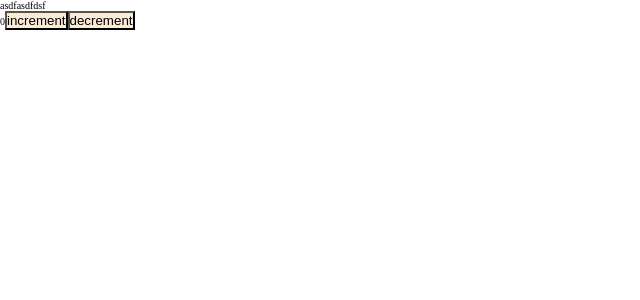
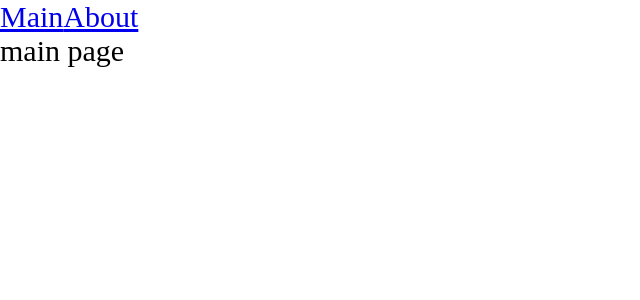
Before and after one commit to AndreySavchenkov/ulbi, a React app: page / in a window 1280 px wide. Shown: the top 300 px of the page, without its empty margins (0-640 px from the left). Built offline with nearby package versions, Linux system fonts and the light colour scheme.

Commit message:
feat: routing and lazy loading pages

```diff
--- a/package.json
+++ b/package.json
@@ -15,11 +15,13 @@
     "@types/node": "^20.5.1",
     "@types/react": "^18.2.20",
     "@types/react-dom": "^18.2.7",
+    "@types/react-router-dom": "^5.3.3",
     "@types/webpack": "^5.28.1",
     "@types/webpack-dev-server": "^4.7.2",
     "html-webpack-plugin": "^5.5.3",
     "mini-css-extract-plugin": "^2.7.6",
     "react-dom": "^18.2.0",
+    "react-router-dom": "^6.15.0",
     "ts-loader": "^9.4.4",
     "ts-node": "^10.9.1",
     "typescript": "^5.1.6",
--- a/src/App.tsx
+++ b/src/App.tsx
@@ -1,11 +1,20 @@
-import { Counter } from './components/Counter';
+import { Link, Route, Routes } from 'react-router-dom';
 import './index.scss'
+import {AboutPageAsync}  from './pages/AboutPage/AboutPage.async';
+import {MainPageAsync} from './pages/MainPage/MainPage.async';
+import { Suspense } from 'react';
 
 const App = () => {
   return(
   <div className='app'>
-    asdfasdfdsf
-    <Counter />
+    <Link to='/'>Main</Link>
+    <Link to='/about'>About</Link>
+    <Suspense fallback={<div>Loading...</div>}>
+      <Routes>
+        <Route path='/about' element={<AboutPageAsync />}/>
+        <Route path='/' element={<MainPageAsync />}/>
+      </Routes>
+    </Suspense>
   </div>
   )
 }
--- a/src/index.scss
+++ b/src/index.scss
@@ -5,5 +5,5 @@
 }
 
 .app {
-  font-size: 10px;
+  font-size: 30px;
 }
--- a/src/index.tsx
+++ b/src/index.tsx
@@ -1,7 +1,10 @@
 import { render } from 'react-dom';
 import App from './App';
+import { BrowserRouter } from 'react-router-dom';
 
 render(
-  <App/>,
+  <BrowserRouter>
+  <App/>
+  </BrowserRouter>,
   document.getElementById('root')
 )
--- /dev/null
+++ b/src/pages/AboutPage/AboutPage.async.tsx
@@ -0,0 +1,6 @@
+import {lazy} from 'react';
+
+export const AboutPageAsync = lazy(() => new Promise( resolve => {
+  //@ts-ignore
+  setTimeout ( () => resolve(import('./AboutPage')), 1500)
+}));
--- /dev/null
+++ b/src/pages/AboutPage/AboutPage.tsx
@@ -0,0 +1,9 @@
+const AboutPage = () => {
+  return(
+    <div>
+      about page
+    </div>
+  )
+}
+
+export default AboutPage;
--- /dev/null
+++ b/src/pages/MainPage/MainPage.async.tsx
@@ -0,0 +1,6 @@
+import {lazy} from 'react';
+
+export const MainPageAsync = lazy(() => new Promise( resolve => {
+  //@ts-ignore
+  setTimeout ( () => resolve(import('./MainPage')), 1500)
+}));
--- /dev/null
+++ b/src/pages/MainPage/MainPage.tsx
@@ -0,0 +1,7 @@
+const MainPage = () => {
+  return(
+    <div>main page</div>
+  )
+}
+
+export default MainPage;
```
Also changed, not shown: 9 other files (tests, documents, lock files or other folders).
